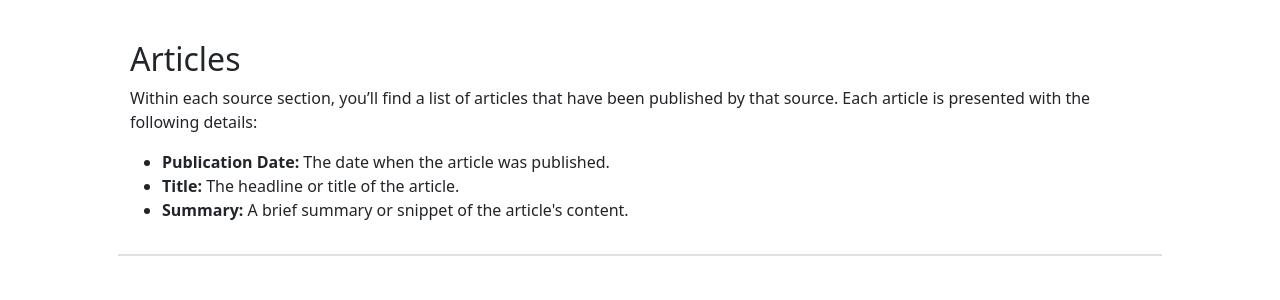
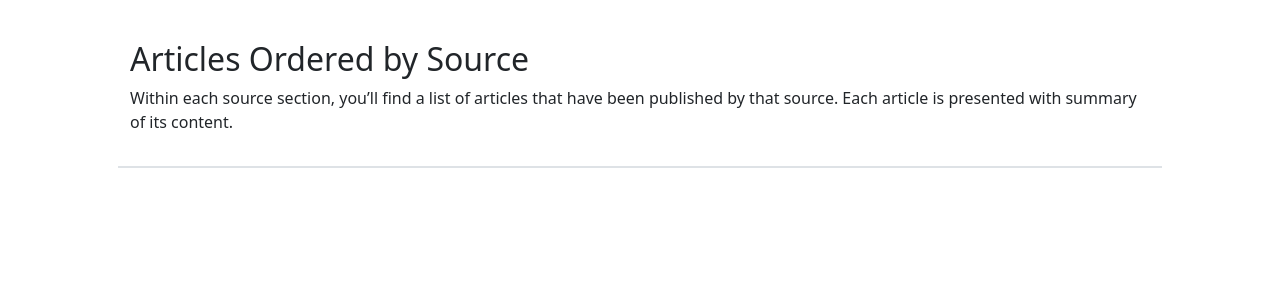
Before and after one commit to bhunao/rss_feeder, a Python web app: template src/template/cards/articles_from_source.html in a window 1280 px wide. Shown: the part 56-356 px from the top of the page. Run offline with Jinja, Linux system fonts and the light colour scheme; the template is opened without the code that fills it, so the values that code supplies are empty.

Commit message:
UPD: front text change

```diff
--- a/src/template/cards/articles_from_source.html
+++ b/src/template/cards/articles_from_source.html
@@ -2,14 +2,8 @@
 {% block content %}
 
 <div class="container pb-3">
-    <h2>Articles</h2>
-    <p>Within each source section, you’ll find a list of articles that have been published by that source. Each article is presented with the following details:</p>
-    <ul>
-        <li><strong>Publication Date:</strong> The date when the article was published.</li>
-        <li><strong>Title:</strong> The headline or title of the article.</li>
-        <li><strong>Summary:</strong> A brief summary or snippet of the article's content.</li>
-    </ul>
-
+    <h2>Articles Ordered by Source</h2>
+    <p>Within each source section, you’ll find a list of articles that have been published by that source. Each article is presented with summary of its content.</p>
 </div>
 
 <div class="accordion accordion-flush border" id="accordionFlushSources">
--- a/src/template/cards/list.html
+++ b/src/template/cards/list.html
@@ -2,7 +2,7 @@
 {% block content %}
 
 <div class="container pb-3">
-    <h1>Articles Ordered by Date</h1>
+    <h2>Articles Ordered by Date</h2>
     <p>This page displays a list of articles ordered by their publication date. It allows you to easily browse through the most recent articles first.</p>
 
 </div>
```
